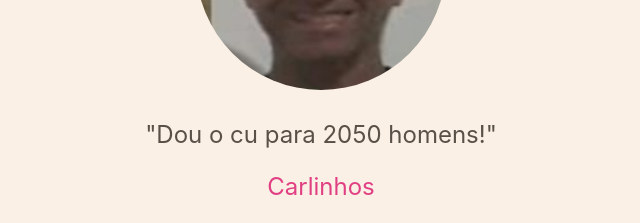
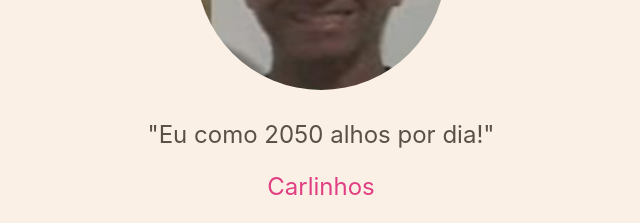
Before and after one commit to Planctor/Alho, a plain HTML site: page index.html in a window 1280 px wide. Shown: the part 1900-2123 px from the top of the page, 319-959 px from the left. Drawn offline with nearby package versions, Linux system fonts and the light colour scheme.

Commit message:
Add files via upload

```diff
--- a/index.html
+++ b/index.html
@@ -70,7 +70,7 @@
           <div class="depoimentos container">
               <h1>Depoimentos</h1>
                 <img src="img/carlinhos.png" alt="">
-                <p>"Dou o cu para 2050 homens!"</p>
+                <p>"Eu como 2050 alhos por dia!"</p>
                 <p id="nome">Carlinhos</p>
                 <span>São Paulo</span>
           </div>
```
